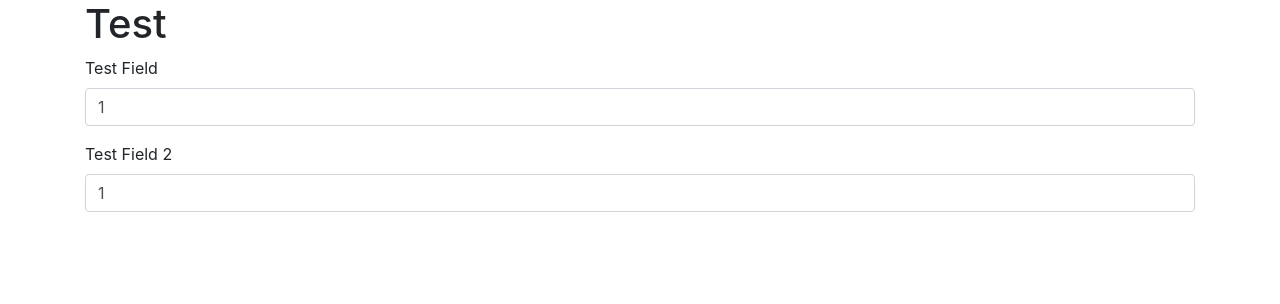
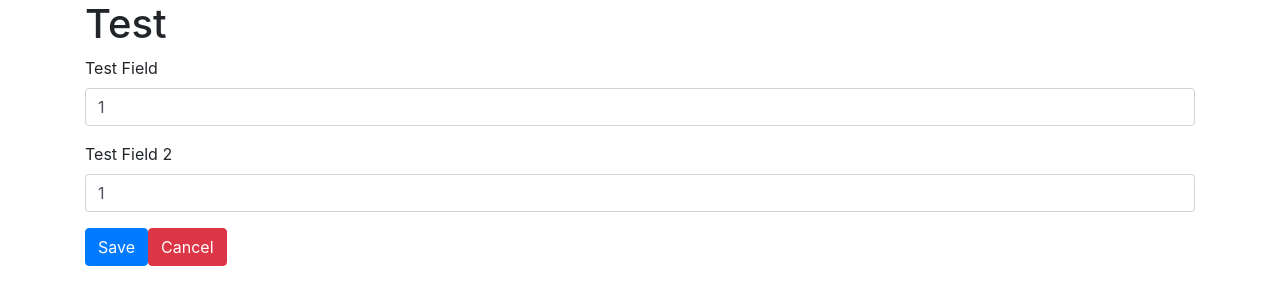
Before and after one commit to naveenkosigi/Dynamic-Form-Builder, a React (Create React App) app: page / in a window 1280 px wide. Shown: the top 304 px of the page. Built offline with nearby package versions, Linux system fonts and the light colour scheme.

Commit message:
Code enhancements

```diff
--- a/src/components/FormBuilder/FormBuilder.js
+++ b/src/components/FormBuilder/FormBuilder.js
@@ -1,4 +1,5 @@
-import { useMemo, useReducer } from "react"
+import { useContext, useMemo, useReducer } from "react"
+import FormContext from "./FormContext";
 import Input from "./Input";
 /*  [
      {label : {}
@@ -9,20 +10,27 @@ import Input from "./Input";
  *
 */
 const FormBuilder = (props) => {
+  const formConstructor = props.formOptions.map((option, index) => {
+    return <Input options={option} key={index} />;
+  });
 
+  const formContext = useContext(FormContext);
 
+  const submitHandler = () => {
+    console.log(formContext.payload);
+  };
 
-    const formConstructor = props.formOptions.map((option,index) => {
-        return (
-            <Input options={option} key={index}/>
-        );
-    })
-
-    return(
-        <form>
-            {formConstructor}
-        </form>
-    )
-}
+  return (
+    <form>
+      {formConstructor}
+      <button type="button" className="btn btn-primary" onClick={submitHandler}>
+        Save
+      </button>
+      <button type="button" className="btn btn-danger">
+        Cancel
+      </button>
+    </form>
+  );
+};
 
 export default FormBuilder;
--- a/src/components/FormBuilder/FormContextProvider.js
+++ b/src/components/FormBuilder/FormContextProvider.js
@@ -20,19 +20,14 @@ const FormContextProvider = (props) => {
     console.log("Memoized",constructedPayload);
 
     const formReducer = (state,action) => {
-        switch(action.type){
-            case 'UPDATE' :
-                return{
-                    ...state,
-                    ...action.data
-                }
-            case 'GET' : {
-                return{
-                    ...state
-                }
-            }
-            default :
-                return state;
+        switch (action.type) {
+          case "UPDATE":
+            return {
+              ...state,
+              ...action.data,
+            };
+          default:
+            return state;
         }
     }
 
```
